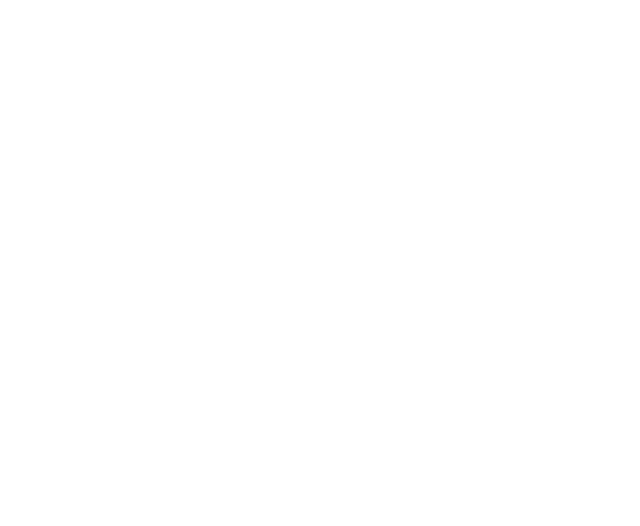
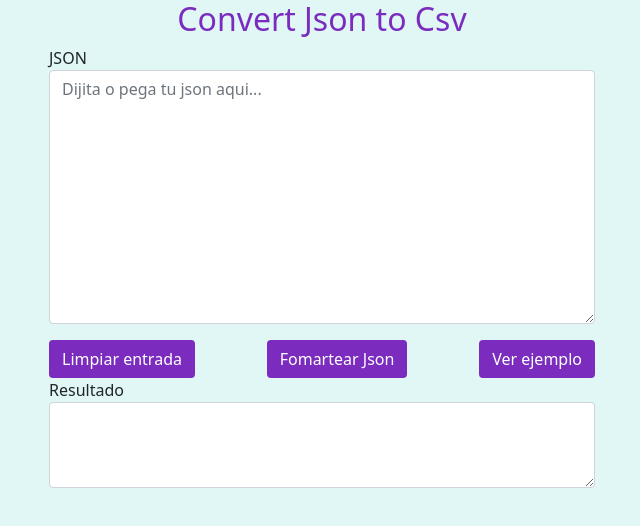
Before and after one commit to dennyschico100/bootcamp-telus-projects, a React (Create React App) app: page /json-csv in a window 1280 px wide. Shown: the top 526 px of the page, without its empty margins (318-958 px from the left). Built offline with nearby package versions, Linux system fonts and the light colour scheme.

Commit message:
feat:began with json to csv component

```diff
--- a/src/components/Home/index.js
+++ b/src/components/Home/index.js
@@ -10,7 +10,7 @@
   },
   {
     name: 'Masked Input ',
-    jumpTo: 'Masked Input',
+    jumpTo: 'masked-input',
     color: '#f07e0e',
     src: '',
   },
@@ -38,7 +38,7 @@
   return (
     <div className="gallery" style={{ padding: '5%', border: '3px solid red' }}>
       {dataCardRender.map(({ name, src, jumpTo, color }, i) => (
-        <div className="feature">
+        <div className="feature" key={name}>
           <CardSlider
             title={name}
             src={src}
--- /dev/null
+++ b/src/components/JsonCsv/index.js
@@ -0,0 +1,100 @@
+import React, { useEffect, useState } from 'react';
+
+const JsonCsv = () => {
+  const [isInJsonCsvPath, setIsInJsonCsvPath] = useState(
+    window.location.pathname.split('/')
+  );
+  const [state, setState] = useState({ defaultJson: '' });
+  const exampleJson = [
+    {
+      id: 1,
+      name: 'Johnson, Smith, and Jones Co.',
+      amount: 345.33,
+      comment: 'Pays on time',
+    },
+    {
+      id: 2,
+      name: 'Sam Mad Dog Smith',
+      amount: 993.44,
+      comment: '',
+    },
+    {
+      id: 3,
+      name: 'Barney & Company',
+      amount: 0,
+      comment: 'Great to work with and always pays with cash.',
+    },
+    {
+      id: 4,
+      name: "Johnson's Automotive",
+      amount: 2344,
+      comment: '',
+    },
+  ];
+  const handleDefaultJson = (event) => {
+    setState({ ...state, defaultJson: event.target.value });
+  };
+  useEffect(() => {
+    if (isInJsonCsvPath[1] === 'json-csv') {
+      document.body.style.background = '#e0f7f5';
+    }
+    //console.log(exampleJson);
+    //console.log(JSON.stringify(exampleJson, null, 2));
+  }, []);
+  return (
+    <>
+      <div className="container">
+        <div className="row">
+          <h2 className="text-center">Convert Json to Csv</h2>
+          <div className="col-md-6 offset-md-3">
+            <label htmlFor="">JSON</label>
+            <textarea
+              className="form-control"
+              placeholder="Dijita o pega tu json aqui..."
+              id="exampleFormControlTextarea1"
+              rows="10"
+              value={state.defaultJson}
+              onChange={handleDefaultJson}
+            ></textarea>
+            <div className="d-flex justify-content-between mt-3">
+              <button className="btn">Limpiar entrada</button>
+              <button
+                className="btn"
+                onClick={() => {
+                  //setExample(JSON.stringify(defaultJson));
+                  setState({
+                    defaultJson: JSON.stringify(exampleJson, null, 2),
+                  });
+                }}
+              >
+                Fomartear Json
+              </button>
+              <button
+                className="btn "
+                onClick={() => {
+                  setState({
+                    ...state,
+                    defaultJson: JSON.stringify(exampleJson, null, 2),
+                  });
+                }}
+              >
+                Ver ejemplo{' '}
+              </button>
+            </div>
+          </div>
+          <div className="col-md-6 offset-md-3">
+            <label htmlFor="">Resultado</label>
+            <textarea
+              className="form-control"
+              placeholder=""
+              id="exampleFormControlTextarea1"
+              rows="3"
+            ></textarea>
+          </div>
+        </div>
+      </div>
+    </>
+  );
+};
+
+export default JsonCsv;
--- a/src/components/MaskedInput/index.js
+++ b/src/components/MaskedInput/index.js
@@ -28,6 +28,10 @@
 ];
 const MaskedInput = () => {
   const [state, setSate] = useState({ cardType: '' });
+  const [isInMaskedInputPath, setIsInMaskedInputPath] = useState(
+    window.location.pathname.split('/')
+  );
+
   const handleCardType = (e) => {
     /*let cardTypeSelection =
       e.target.value === 'Visa' ? '/^[0-9]{9}$/' : '/^(?:5[1-5][0-9]{14})$/';
@@ -47,6 +51,10 @@
     console.log(state);
   }, [state]);
 
+  if (isInMaskedInputPath[1] === 'masked-input') {
+    document.body.style.background =
+      'linear-gradient(to top, #ff9671, #9198e5)';
+  }
   const validationSchema = yup.object().shape({
     nombres: yup
       .string()
@@ -104,7 +112,7 @@
 
   return (
     <>
-      <div className="container " style={{ border: 'px solid red' }}>
+      <div className="container " style={{ border: '2px solid red' }}>
         <Formik
           initialValues={{
             nombres: '',
@@ -137,11 +145,8 @@
             errors,
             touched,
           }) => (
-            <Form className=" col-md-6 offset-md-3  ">
-              <div
-                className="row p-2 mt-3"
-                style={{ border: 'px solid yellow' }}
-              >
+            <Form id="masked-form" className=" col-md-6 offset-md-3  ">
+              <div className="row p-2 mt-3">
                 <h2 className="text-center">REGISTRO</h2>
 
                 <div className="form-group col-md-6 col-12">
--- a/src/components/MaskedInput/style.css
+++ b/src/components/MaskedInput/style.css
@@ -7,6 +7,11 @@
 
 .btn {
   background: #7b2cbf;
+  color: #fff;
+}
+.btn:hover {
+  background: #a3e7e1;
+  border: 2px solid #7b2cbf;
 }
 .btn-enviar {
   color: #fff;
--- a/src/routes.js
+++ b/src/routes.js
@@ -4,6 +4,7 @@
 import HomeComponent from './components/Home/index';
 import PomodoroComponent from './components/Pomodoro/index';
 import MaskedInputComponent from './components/MaskedInput/index';
+import JsonCsv from './components/JsonCsv/index';
 
 export default class Routes extends React.PureComponent {
   render() {
@@ -18,6 +19,7 @@
               path="/masked-input"
               component={MaskedInputComponent}
             />
+            <Route exact path="/json-csv" component={JsonCsv} />
           </Switch>
         </Router>
       </React.Fragment>
```
